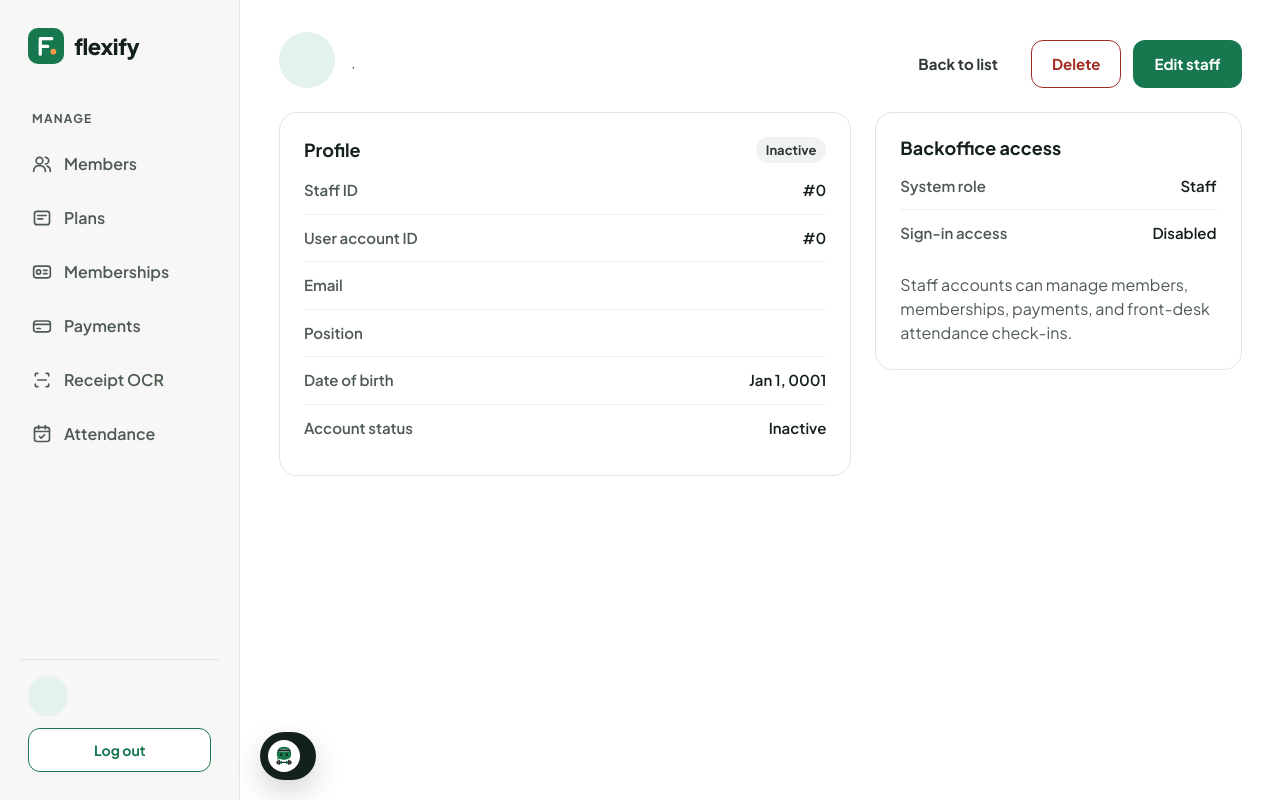
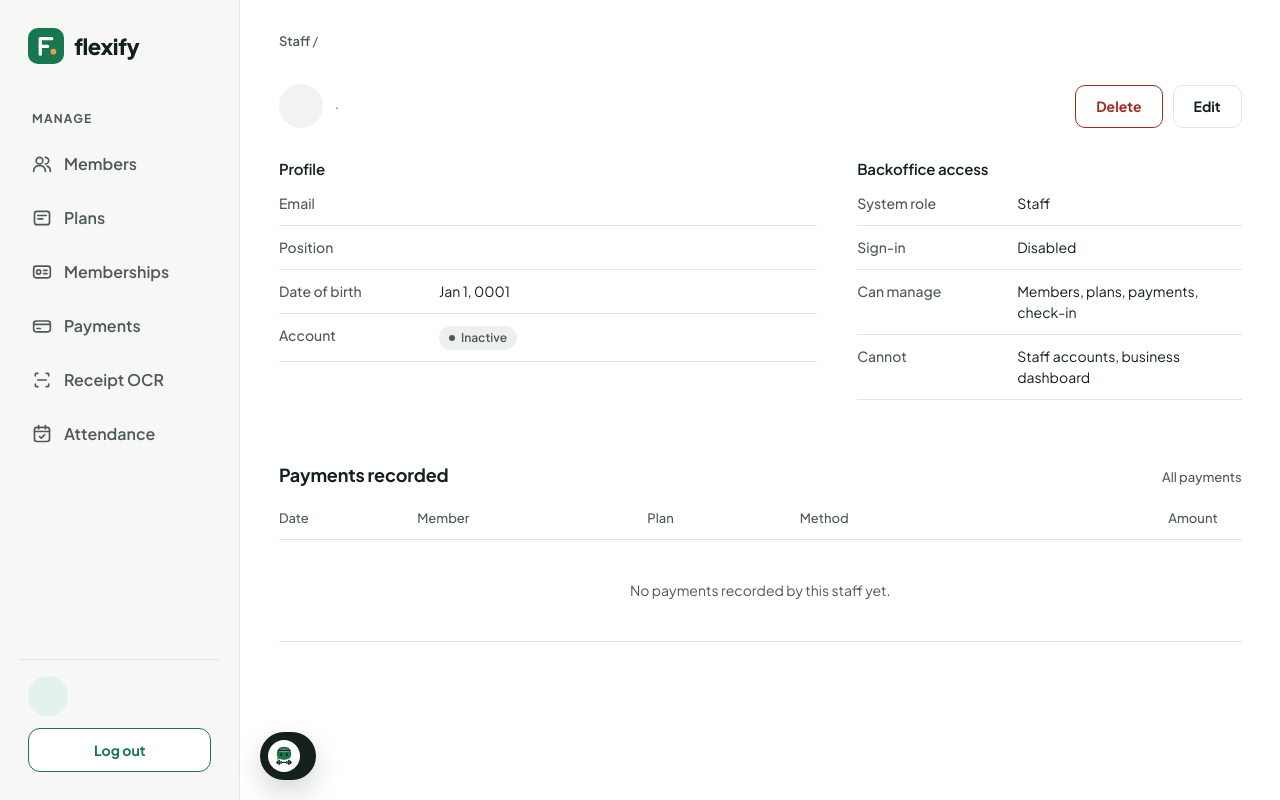
Before and after one commit to leiandrei/Flexify, an ASP.NET Core app: template Views/Staff/Details.cshtml in a window 1280 px wide. Run offline with ASP.NET Core 8, Linux system fonts and the light colour scheme; the template is opened without the code that fills it, so the values that code supplies are empty; style sheets or scripts are compiled from the project's sources; the project's own start-up code is not run, and a stand-in starts its controllers and pages.

Commit message:
redesign staff list, details, and forms

```diff
--- a/Views/Staff/Details.cshtml
+++ b/Views/Staff/Details.cshtml
@@ -1,49 +1,103 @@
 @model GymCrudApp.ViewModels.Staff.StaffDetailsViewModel
 @{
     Layout = "_AdminLayout";
-    ViewData["Title"] = "Staff Details";
-    var statusLabel = Model.IsActive ? "Active" : "Inactive";
+    ViewData["Title"] = Model.FullName;
+    var accountPill = Model.IsActive ? "is-active" : "is-inactive";
 }
 
+<div class="fx-min fx-member-detail fx-staff-detail">
+    <nav class="fx-crumbs" aria-label="Breadcrumb">
+        <a asp-action="Index">Staff</a>
+        <span aria-hidden="true"> / </span>
+        <span>@Model.FullName</span>
+    </nav>
+
     <header class="fx-page-head">
-    <div class="fx-page-head__title">
-        <span class="fx-avatar fx-avatar--lg" aria-hidden="true">@FlexifyUi.Initials(Model.FullName)</span>
-        <div class="fx-stack fx-stack--sm">
+        <div class="fx-member-detail__who">
+            <span class="fx-avatar fx-avatar--lg @(Model.IsActive ? "" : "fx-avatar--neutral")" aria-hidden="true">@FlexifyUi.Initials(Model.FullName)</span>
+            <div>
                 <h1>@Model.FullName</h1>
                 <p class="fx-muted">@Model.Position · @Model.Email</p>
             </div>
         </div>
-    <div class="fx-row">
-        <a asp-action="Index" class="fx-btn fx-btn--ghost">Back to list</a>
+        <div class="fx-page-head__actions">
             <a asp-action="Delete" asp-route-id="@Model.StaffID" class="fx-btn fx-btn--danger-outline">Delete</a>
-        <a asp-action="Edit" asp-route-id="@Model.StaffID" class="fx-btn fx-btn--primary">Edit staff</a>
+            <a asp-action="Edit" asp-route-id="@Model.StaffID" class="fx-btn fx-btn--ghost">Edit</a>
         </div>
     </header>
 
-<div class="fx-split">
-    <section class="fx-card fx-split__main" aria-labelledby="staff-heading">
-        <div class="fx-card__head">
-            <h2 id="staff-heading">Profile</h2>
-            <span class="@FlexifyUi.StatusBadge(statusLabel)">@statusLabel</span>
-        </div>
-        <dl class="fx-kv-list">
-            <div class="fx-kv"><dt>Staff ID</dt><dd>#@Model.StaffID</dd></div>
-            <div class="fx-kv"><dt>User account ID</dt><dd>#@Model.UserId</dd></div>
-            <div class="fx-kv"><dt>Email</dt><dd>@Model.Email</dd></div>
-            <div class="fx-kv"><dt>Position</dt><dd>@Model.Position</dd></div>
-            <div class="fx-kv"><dt>Date of birth</dt><dd>@Model.DateOfBirth.ToString("MMM d, yyyy")</dd></div>
-            <div class="fx-kv"><dt>Account status</dt><dd>@statusLabel</dd></div>
+    <div class="fx-member-detail__split fx-staff-detail__split">
+        <section aria-labelledby="prof-h">
+            <h2 id="prof-h">Profile</h2>
+            <dl class="fx-dl">
+                <dt>Email</dt><dd>@Model.Email</dd>
+                <dt>Position</dt><dd>@Model.Position</dd>
+                <dt>Date of birth</dt><dd>@Model.DateOfBirth.ToString("MMM d, yyyy")</dd>
+                <dt>Account</dt>
+                <dd><span class="fx-members__pill @accountPill">@(Model.IsActive ? "Active" : "Inactive")</span></dd>
             </dl>
         </section>
 
-    <section class="fx-card fx-split__side" aria-labelledby="access-heading">
-        <div class="fx-card__head">
-            <h2 id="access-heading">Backoffice access</h2>
-        </div>
-        <dl class="fx-kv-list">
-            <div class="fx-kv"><dt>System role</dt><dd>Staff</dd></div>
-            <div class="fx-kv"><dt>Sign-in access</dt><dd>@(Model.IsActive ? "Enabled" : "Disabled")</dd></div>
+        <section aria-labelledby="access-h">
+            <h2 id="access-h">Backoffice access</h2>
+            <dl class="fx-dl">
+                <dt>System role</dt><dd>Staff</dd>
+                <dt>Sign-in</dt><dd>@(Model.IsActive ? "Enabled" : "Disabled")</dd>
+                <dt>Can manage</dt><dd>Members, plans, payments, check-in</dd>
+                <dt>Cannot</dt><dd>Staff accounts, business dashboard</dd>
             </dl>
-        <p class="fx-muted">Staff accounts can manage members, memberships, payments, and front-desk attendance check-ins.</p>
         </section>
     </div>
+
+    <section class="fx-section" aria-labelledby="pay-h">
+        <div class="fx-section__head">
+            <h2 id="pay-h">Payments recorded</h2>
+            <a asp-controller="Payments" asp-action="Index">All payments</a>
+        </div>
+        <div class="fx-table-wrap">
+            <table class="fx-table">
+                <thead>
+                    <tr>
+                        <th scope="col">Date</th>
+                        <th scope="col">Member</th>
+                        <th scope="col">Plan</th>
+                        <th scope="col">Method</th>
+                        <th scope="col" class="fx-num">Amount</th>
+                        <th scope="col" class="fx-th-actions"></th>
+                    </tr>
+                </thead>
+                <tbody>
+                    @if (!Model.Payments.Any())
+                    {
+                        <tr><td colspan="6" class="fx-table__empty">No payments recorded by this staff yet.</td></tr>
+                    }
+                    else
+                    {
+                        @foreach (var p in Model.Payments)
+                        {
+                            <tr class="@(p.IsVoided ? "is-void" : null)">
+                                <td>@p.PaymentDate.ToString("MMM d, yyyy")</td>
+                                <td>@p.MemberName</td>
+                                <td>@p.PlanName</td>
+                                <td>@p.PaymentType</td>
+                                <td class="fx-num">@FlexifyUi.Peso(p.Amount)</td>
+                                <td>
+                                    <div class="fx-table__actions">
+                                        @if (p.IsVoided)
+                                        {
+                                            <span class="fx-members__pill is-inactive">Voided</span>
+                                        }
+                                        else
+                                        {
+                                            <a asp-controller="Payments" asp-action="Void" asp-route-id="@p.PaymentId" class="fx-btn fx-btn--ghost fx-btn--sm">Void</a>
+                                        }
+                                    </div>
+                                </td>
+                            </tr>
+                        }
+                    }
+                </tbody>
+            </table>
+        </div>
+    </section>
+</div>
```
Also changed, not shown: Services/StaffService.cs (+25 -1 lines), ViewModels/Staff/StaffDetailsViewModel.cs (+14 -0 lines), Views/Staff/Create.cshtml (+25 -16 lines), Views/Staff/Delete.cshtml (+34 -23 lines), Views/Staff/Edit.cshtml (+30 -16 lines), Views/Staff/Index.cshtml (+14 -5 lines). Lines whose indentation alone changed are shown as unchanged.
